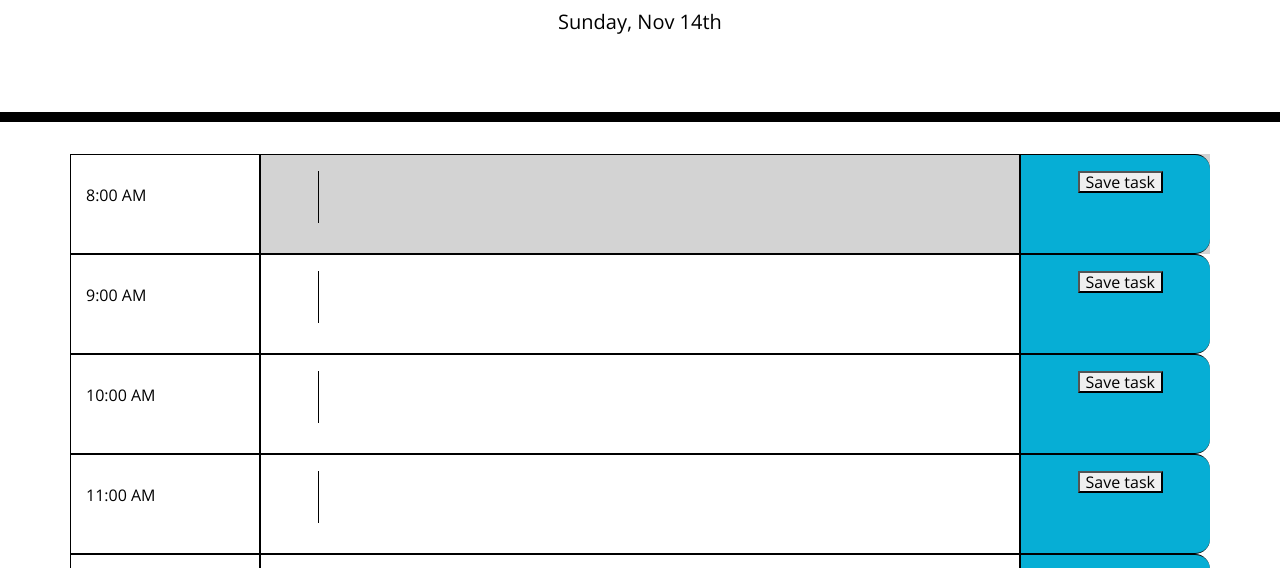
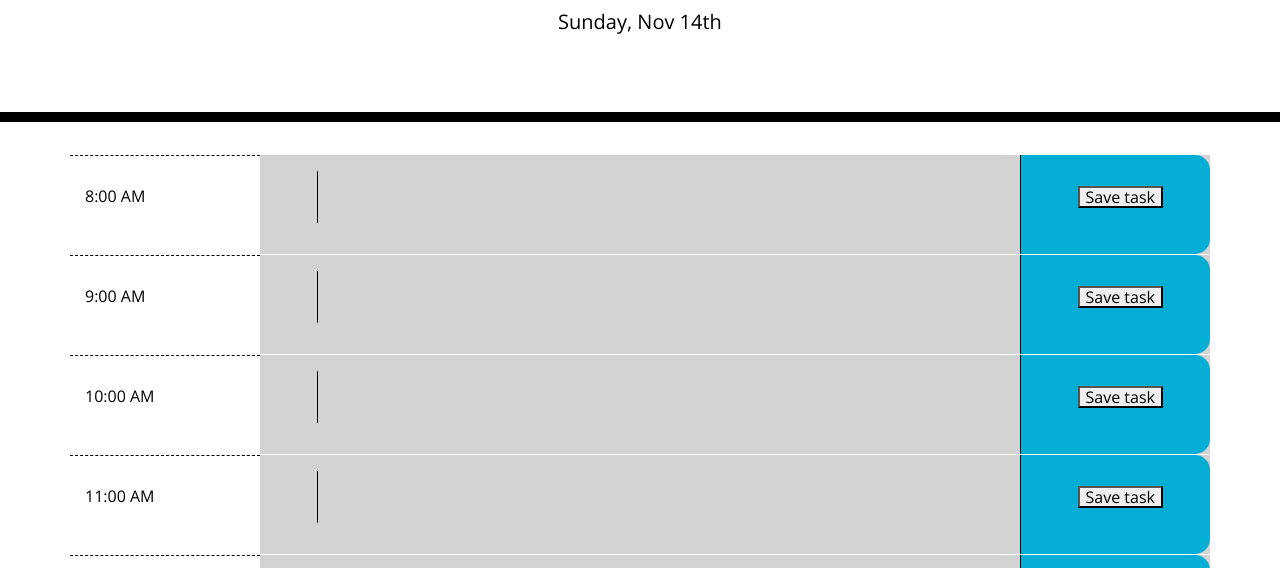
Before and after one commit to L-Buchholz/day-calendar, a plain HTML site: page index.html in a window 1280 px wide. Shown: the part 182-750 px from the top of the page. Drawn offline with nearby package versions, Linux system fonts and the light colour scheme.

Commit message:
Almost final upload

```diff
--- a/assets/css/style.css
+++ b/assets/css/style.css
@@ -25,30 +25,16 @@ textarea {
   white-space: pre-wrap;
 }
 
-.time-block {
-  text-align: center;
-  border-radius: 15px;
-}
-
 .row {
   white-space: pre-wrap;
   height: 100px;
-  /*border: 1px solid #000000;
-  border-radius: 5px;
-  border-width: 1px;
-  */
+  border-top: 1px solid white;
 }
 
 .hour {
   background-color: #ffffff;
   color: #000000;
-  border: 1px solid #000000;
-  border-width: 1px;
-}
-
-.schedule {
-  border: 1px solid #000000;
-  border-width: 1px;
+  border-top: 1px dashed #000000;
 }
 
 .past {
@@ -68,12 +54,11 @@ textarea {
 
 .saveBtn {
   border-left: 1px solid black;
-  border-top: 1px solid #000000;
   border-top-right-radius: 15px;
-  border-bottom: 1px solid #000000;
   border-bottom-right-radius: 15px;
   background-color: #06aed5;
   color: white;
+  padding-top: 15px;
 }
 
 .saveBtn i:hover {
--- a/assets/js/script.js
+++ b/assets/js/script.js
@@ -20,8 +20,10 @@ for (var calendarHour = 8; calendarHour < 18; calendarHour++) {
   } else {
     currentHour.addClass("future");
   }
-  //Follows functions defined below
-  localStorage.getItem(hourId);
+  //Follows functions defined below; here calendarHour points at the item stored by hourId
+  var textArea = $(currentHour).find("textarea");
+  var savedValue = localStorage.getItem(calendarHour);
+  $(textArea).val(savedValue);
 }
 
 //EVENT LISTENERS (Allows "save" button to save items to localStorage)
@@ -38,13 +40,7 @@ function saveHandler(event) {
   var textArea = $(calendarRow).find("textarea");
   var taskText = textArea.val().trim();
   if (saveButton.is(event.target)) {
-    //Prevents empty text from registering as a calendar event
-    if (taskText === "") {
-      return;
-      //This "else" isn't necessary in this case, but is being left in for clarity
-    } else {
-      //Save text to localStorage by row (hourId)
-      localStorage.setItem(hourId, taskText);
-    }
+    //Save text to localStorage by row (hourId)
+    localStorage.setItem(hourId, taskText);
   }
 }
```
Also changed, not shown: assets/images/day-calendar-screenshot.jpg (added), 2 other files.
